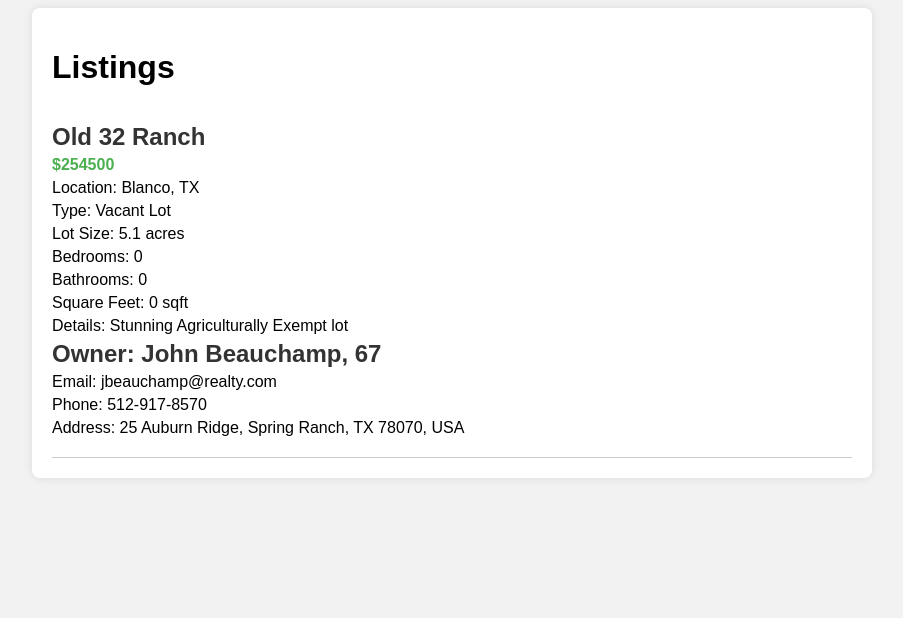
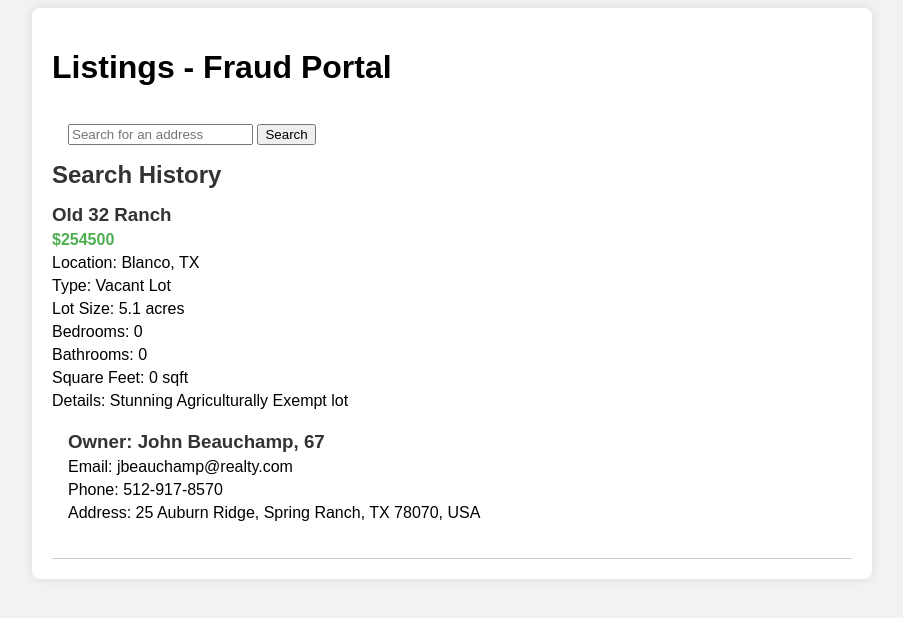
Before and after one commit to wjnarog/Act-Like-A-Fraudster, a Flask app: page / in a window 1280 px wide. Shown: the top 618 px of the page, without its empty margins (188-1091 px from the left). Run offline with Flask 3, Linux system fonts and the light colour scheme; data comes from the database, SQL or seed files in the repository.

Commit message:
updated the website to include search bar

```diff
--- a/Daniel/database/initial_data.sql
+++ b/Daniel/database/initial_data.sql
@@ -8,7 +8,7 @@ VALUES (
     '5.1 acres',
     0,
     0,
-    0
+
 );
 
 INSERT INTO owner (first_name, last_name, age, email, phone, street_address, city, state, postal_code, country)
--- a/Daniel/templates/index.html
+++ b/Daniel/templates/index.html
@@ -5,6 +5,9 @@
     <meta name="viewport" content="width=device-width, initial-scale=1.0">
     <title>Real Estate Listings</title>
     <style>
+        div {
+            padding: 1em;
+        }
         body {
             font-family: Arial, sans-serif;
             background-color: #f2f2f2;
@@ -37,21 +40,29 @@
 <body>
 
 <div class="container">
-    <h1>Listings</h1>
+    <h1>Listings - Fraud Portal</h1>
+
+    <!-- Search Bar -->
+    <div class="search-bar">
+        <input type="text" placeholder="Search for an address">
+        <button>Search</button>
+    </div>
+
+    <h2>Search History</h2>
     {% for listing in listings %}
     <div class="listing">
-        <h2>{{ listing['address'] }}</h2> <!-- Updated from title to address -->
+        <h3>{{ listing['address'] }}</h3>
         <p><span class="price">${{ listing['price'] }}</span></p>
         <p>Location: {{ listing['location'] }}</p>
-        <p>Type: {{ listing['type'] }}</p> <!-- New field for type -->
-        <p>Lot Size: {{ listing['lot_size'] }}</p> <!-- New field for lot size -->
+        <p>Type: {{ listing['type'] }}</p>
+        <p>Lot Size: {{ listing['lot_size'] }}</p>
         <p>Bedrooms: {{ listing['bedrooms'] }}</p>
         <p>Bathrooms: {{ listing['bathrooms'] }}</p>
         <p>Square Feet: {{ listing['square_feet'] }} sqft</p>
         <p>Details: {{ listing['description'] }}</p>
         {% for owner in owner %}
         <div class="owner">
-            <h2>Owner: {{ owner['first_name'] }} {{ owner['last_name'] }}, {{ owner['age'] }}</h2>
+            <h3>Owner: {{ owner['first_name'] }} {{ owner['last_name'] }}, {{ owner['age'] }}</h3>
             <p>Email: {{ owner['email'] }}</p>
             <p>Phone: {{ owner['phone'] }}</p>
             <p>Address: {{ owner['street_address'] }}, {{ owner['city'] }}, {{ owner['state'] }} {{ owner['postal_code'] }}, {{ owner['country'] }}</p>
```
Also changed, not shown: 3 other files.
